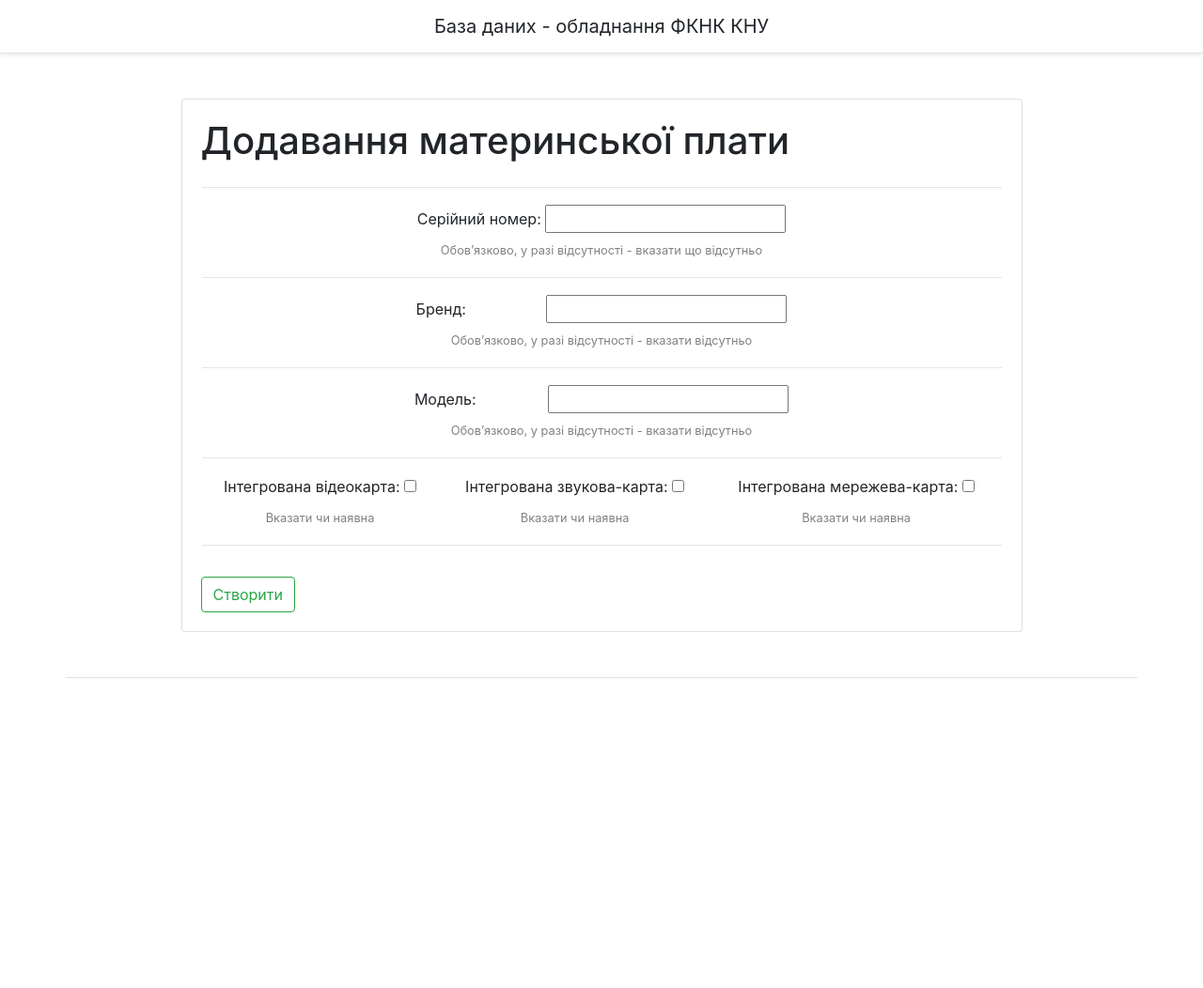
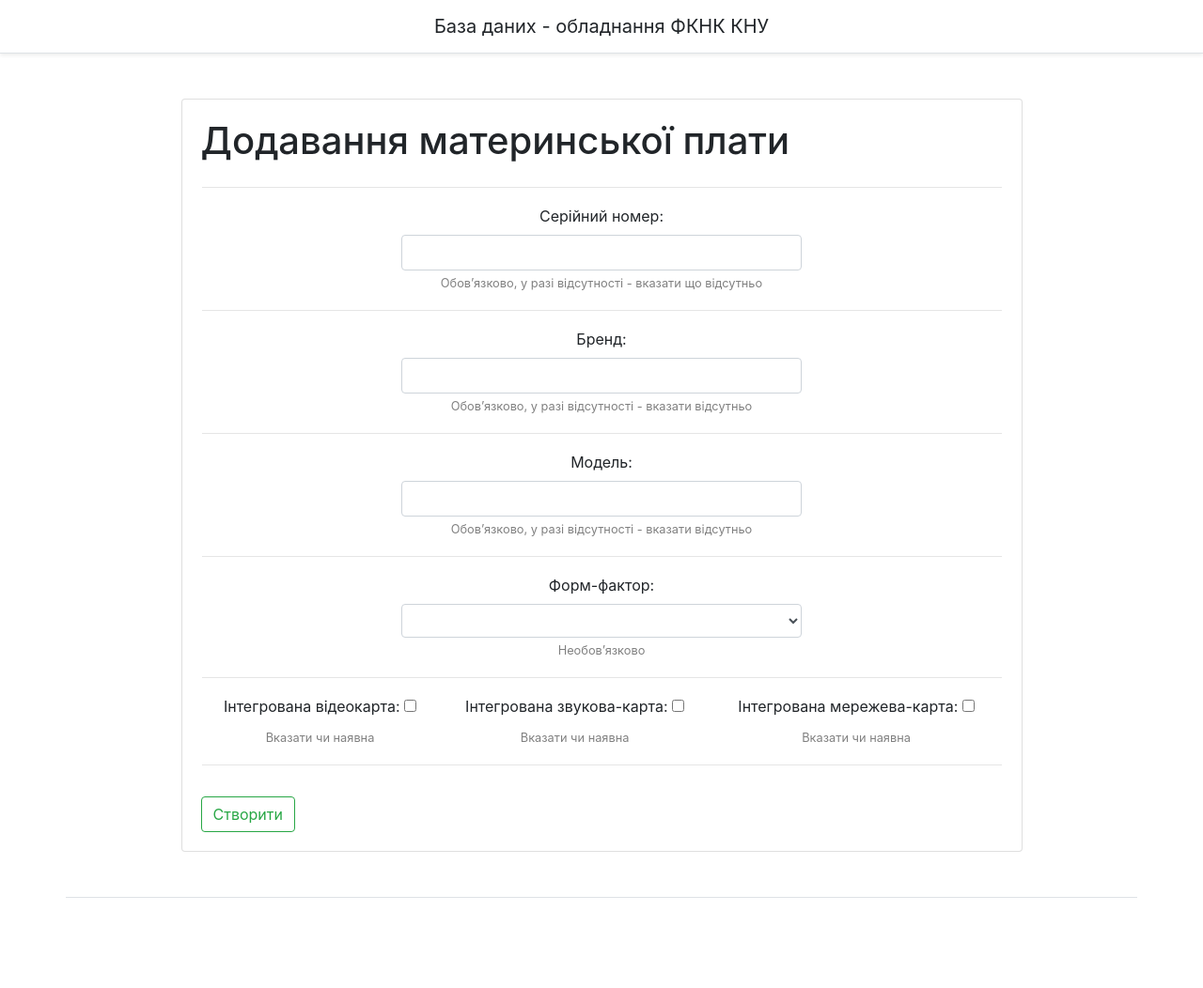
Before and after one commit to lipskydan/Diploma_Work_2020-21, a Django app: page /IT_items/add-item/add-motherboard in a window 1280 px wide. Shown: the whole page at 94% size. Before the commit the page ends 722 px from the top, so only its background shows below. Run offline with Django 3.2, Linux system fonts and the light colour scheme; some libraries are stand-ins or nearby versions.

Commit message:
Added form factor motherboard to all htmls

```diff
--- a/App/online_equipment_accounting/online_equipment_accounting/app/IT_items/forms.py
+++ b/App/online_equipment_accounting/online_equipment_accounting/app/IT_items/forms.py
@@ -28,6 +28,7 @@ class AddPcForm(forms.ModelForm):
                                        localize=True,
                                        error_messages={
                                            'unique': 'Персональний комп\'ютор з таким інвентарним номером вже існує.'})
+
     floor = forms.IntegerField(label='Номер поверху', required=True, help_text='Обов’язково',
                                localize=True)
     room = forms.IntegerField(label='Номер кабінету', required=True, help_text='Обов’язково',
@@ -57,20 +58,24 @@ class AddPcForm(forms.ModelForm):
 
 class AddMotherboardForm(forms.ModelForm):
     motherboard_serial_number = forms.CharField(label='Серійний номер', max_length=30,
-                                                required=True,
+                                                required=True, localize=True,
                                                 help_text='Обов’язково, у разі відсутності - вказати що відсутньо',
-                                                localize=True)
+                                                widget=widgets.TextInput(attrs={'size': 1, 'class': 'form-control'}))
 
     motherboard_brand = forms.CharField(label='Бренд', max_length=30,
                                         required=True,
-                                        help_text='Обов’язково, у разі відсутності - вказати відсутньо')
+                                        help_text='Обов’язково, у разі відсутності - вказати відсутньо',
+                                        widget=widgets.TextInput(attrs={'size': 1, 'class': 'form-control'}))
 
     motherboard_model = forms.CharField(label='Модель', max_length=30,
                                         required=True,
                                         help_text='Обов’язково, у разі відсутності - вказати відсутньо',
-                                        localize=True)
+                                        localize=True,
+                                        widget=widgets.TextInput(attrs={'size': 1, 'class': 'form-control'}))
 
-    motherboard_form_factor = forms.ChoiceField(choices=MOTHERBOARD_FROM_FACTORS)
+    motherboard_form_factor = forms.ChoiceField(label='Форм-фактор', choices=MOTHERBOARD_FROM_FACTORS,
+                                                required=False, localize=True, help_text='Необов’язково',
+                                                widget=widgets.Select(attrs={'size': 1, 'class': 'form-control'}))
 
     motherboard_integrated_graphics = forms.BooleanField(label='Інтегрована відеокарта', localize=True,
                                                          required=False, help_text='Вказати чи наявна',
--- a/App/online_equipment_accounting/online_equipment_accounting/app/IT_items/models.py
+++ b/App/online_equipment_accounting/online_equipment_accounting/app/IT_items/models.py
@@ -8,35 +8,13 @@ from django.db import models
 # ]
 
 MOTHERBOARD_FROM_FACTORS = [
-    ('',''),
+    ('не вказано', ''),
     ('ATX', 'ATX'),
     ('microATX', 'microATX'),
     ('Mini-ITX', 'Mini-ITX'),
     ('Nano-ITX', 'Nano-ITX'),
     ('Pico-ITX', 'Pico-ITX'),
 
-    # # Устаревшие
-    # ('Baby-AT', 'Baby-AT'),
-    # ('Mini-ATX', 'Mini-ATX'),
-    # ('AT', 'AT'),
-    # ('LPX', 'LPX'),
-    #
-    # # Современные
-    # ('ATX', 'ATX'),
-    # ('microATX', 'microATX'),
-    # ('Flex-АТХ', 'Flex-АТХ'),
-    # ('NLX', 'NLX'),
-    # ('WTX', 'WTX'),
-    # ('CEB', 'CEB'),
-    #
-    # # Традиционные настольные
-    # ('Mini-ITX', 'Mini-ITX'),
-    # ('BTX', 'BTX'),
-    #
-    # # Внедряемые
-    # ('Mini-ITX', 'Mini-ITX'),
-    # ('Nano-ITX', 'Nano-ITX'),
-    # ('Pico-ITX', 'Pico-ITX'),
 
 ]
 
@@ -49,7 +27,7 @@ class Motherboard(models.Model):
 
     serial_number = models.CharField('серійний номер', max_length=200, unique=False)
 
-    form_factor = models.CharField(max_length=20, choices=MOTHERBOARD_FROM_FACTORS, default='')
+    form_factor = models.CharField(max_length=20, choices=MOTHERBOARD_FROM_FACTORS)
 
     integrated_graphics = models.BooleanField(default=False)
     integrated_sound_card = models.BooleanField(default=False)
--- a/App/online_equipment_accounting/online_equipment_accounting/app/IT_items/views.py
+++ b/App/online_equipment_accounting/online_equipment_accounting/app/IT_items/views.py
@@ -14,6 +14,7 @@ from django import forms
 from django.forms import widgets
 
 from .models import PC, Motherboard, PowerSupply
+from .models import MOTHERBOARD_FROM_FACTORS
 from .forms import AddPcForm, AddMotherboardForm, AddPowerSupplyForm, UpdatePcForm
 
 from .utils import render_to_pdf
@@ -87,7 +88,8 @@ def add_motherboard(request):
                                       serial_number=cd['motherboard_serial_number'],
                                       integrated_graphics=cd['motherboard_integrated_graphics'],
                                       integrated_sound_card=cd['motherboard_integrated_sound_card'],
-                                      integrated_lan_card=cd['motherboard_integrated_lan_card'])
+                                      integrated_lan_card=cd['motherboard_integrated_lan_card'],
+                                      form_factor=cd['motherboard_form_factor'])
             motherboard.save()
             return HttpResponseRedirect(reverse('IT_items:pc_accessories'))
     else:
@@ -197,9 +199,12 @@ def pc_update(request, item_name, item_id):
 
 def motherboard_update(request, item_name, item_id):
     item = None
+    form_factors = None
 
     if item_name == 'Motherboard':
         item = Motherboard.object.get(id=item_id)
+
+        form_factors = [el[0] for el in MOTHERBOARD_FROM_FACTORS]
 
     if request.method == 'POST':
 
@@ -208,6 +213,8 @@ def motherboard_update(request, item_name, item_id):
             item.model = request.POST['motherboard_model']
 
             item.serial_number = request.POST['motherboard_serial_number']
+
+            item.form_factor = request.POST.get('motherboard_form_factor', None)
 
             item.integrated_graphics = True if request.POST.get('motherboard_integrated_graphics') else False
             item.integrated_sound_card = True if request.POST.get('motherboard_integrated_sound_card') else False
@@ -220,7 +227,7 @@ def motherboard_update(request, item_name, item_id):
             return 'При обновлении оборудывания произошла ошибка'
 
     else:
-        return render(request, 'IT_items/motherboard_update.html', {'item': item})
+        return render(request, 'IT_items/motherboard_update.html', {'item': item, 'form_factors': form_factors})
 
 
 def power_supply_update(request, item_name, item_id):
--- a/App/online_equipment_accounting/online_equipment_accounting/templates/IT_items/IT_item_detail.html
+++ b/App/online_equipment_accounting/online_equipment_accounting/templates/IT_items/IT_item_detail.html
@@ -33,6 +33,7 @@
                             <h5>Бренд: {{item.motherboard.brand}}</h5>
                             <h5>Модель: {{item.motherboard.model}}</h5>
                             <h5>Серійний номер: {{item.motherboard.serial_number}}</h5>
+                            <h5>Форм-фактор: {{item.motherboard.form_factor}}</h5>
                             <br>
 
                             {% if item.motherboard.integrated_graphics%}
--- a/App/online_equipment_accounting/online_equipment_accounting/templates/IT_items/add_motherboard.html
+++ b/App/online_equipment_accounting/online_equipment_accounting/templates/IT_items/add_motherboard.html
@@ -22,9 +22,11 @@
                                 <td colspan="3" align="center">
 
                                     <!--Name of field and input-->
-                                    {{ form.motherboard_serial_number.label_tag }} {{ form.motherboard_serial_number }}
+                                    {{ form.motherboard_serial_number.label_tag }}
 
-                                    <br>
+                                    <div class="mx-auto" style="width: 50%">
+                                    {{ form.motherboard_serial_number }}
+                                    </div>
 
                                     <!--Show help text for field-->
                                     {% if form.motherboard_serial_number.help_text %}
@@ -46,10 +48,10 @@
                                 <td colspan="3" align="center">
                                     <!--Name of field and input-->
                                     {{ form.motherboard_brand.label_tag }}
-                                    &nbsp;&nbsp;&nbsp;&nbsp;&nbsp;&nbsp;&nbsp;&nbsp;&nbsp;&nbsp;&nbsp;&nbsp;&nbsp;&nbsp;&nbsp;&nbsp;&nbsp;
+<!--                                    &nbsp;&nbsp;&nbsp;&nbsp;&nbsp;&nbsp;&nbsp;&nbsp;&nbsp;&nbsp;&nbsp;&nbsp;&nbsp;&nbsp;&nbsp;&nbsp;&nbsp;-->
+                                    <div class="mx-auto" style="width: 50%">
                                     {{ form.motherboard_brand }}
-
-                                    <br>
+                                    </div>
 
                                     <!--Show help text for field-->
                                     {% if form.motherboard_brand.help_text %}
@@ -71,10 +73,11 @@
                                 <td colspan="3" align="center">
                                     <!--Name of field and input-->
                                     {{ form.motherboard_model.label_tag }}
-                                    &nbsp;&nbsp;&nbsp;&nbsp;&nbsp;&nbsp;&nbsp;&nbsp;&nbsp;&nbsp;&nbsp;&nbsp;&nbsp;&nbsp;&nbsp;
+<!--                                    &nbsp;&nbsp;&nbsp;&nbsp;&nbsp;&nbsp;&nbsp;&nbsp;&nbsp;&nbsp;&nbsp;&nbsp;&nbsp;&nbsp;&nbsp;-->
+
+                                    <div class="mx-auto" style="width: 50%">
                                     {{ form.motherboard_model }}
-
-                                    <br>
+                                    </div>
 
                                     <!--Show help text for field-->
                                     {% if form.motherboard_model.help_text %}
@@ -83,6 +86,31 @@
 
                                     <!--Show error text for field-->
                                     {% for error in form.motherboard_model.errors %}
+                                    <p style="color: red">{{ error }}</p>
+                                    {% endfor %}
+                                </td>
+                            </tr>
+                            <tr>
+                                  <td colspan="3">
+                                      <hr>
+                                  </td>
+                            </tr>
+                            <tr>
+                                <td colspan="3" align="center">
+                                    <!--Name of field and input-->
+                                    {{ form.motherboard_form_factor.label_tag }}
+
+                                    <div class="mx-auto" style="width: 50%">
+                                    {{ form.motherboard_form_factor }}
+                                    </div>
+
+                                    <!--Show help text for field-->
+                                    {% if form.motherboard_form_factor.help_text %}
+                                    <small style="color: grey">{{ form.motherboard_form_factor.help_text }}</small>
+                                    {% endif %}
+
+                                    <!--Show error text for field-->
+                                    {% for error in form.motherboard_form_factor.errors %}
                                     <p style="color: red">{{ error }}</p>
                                     {% endfor %}
                                 </td>
--- a/App/online_equipment_accounting/online_equipment_accounting/templates/IT_items/pc_accessories_detail.html
+++ b/App/online_equipment_accounting/online_equipment_accounting/templates/IT_items/pc_accessories_detail.html
@@ -24,6 +24,7 @@
                         <h5>Бренд: {{item.brand}}</h5>
                         <h5>Модель: {{item.model}}</h5>
                         <h5>Серійний номер: {{item.serial_number}}</h5>
+                        <h5>Форм-фактор: {{item.form_factor}}</h5>
                         <hr>
 
                         {% if item.integrated_graphics%}
```
Also changed, not shown: App/online_equipment_accounting/online_equipment_accounting/templates/IT_items/motherboard_update.html (+34 -4 lines), App/online_equipment_accounting/online_equipment_accounting/templates/IT_items/pc_accessories.html (+6 -7 lines).
